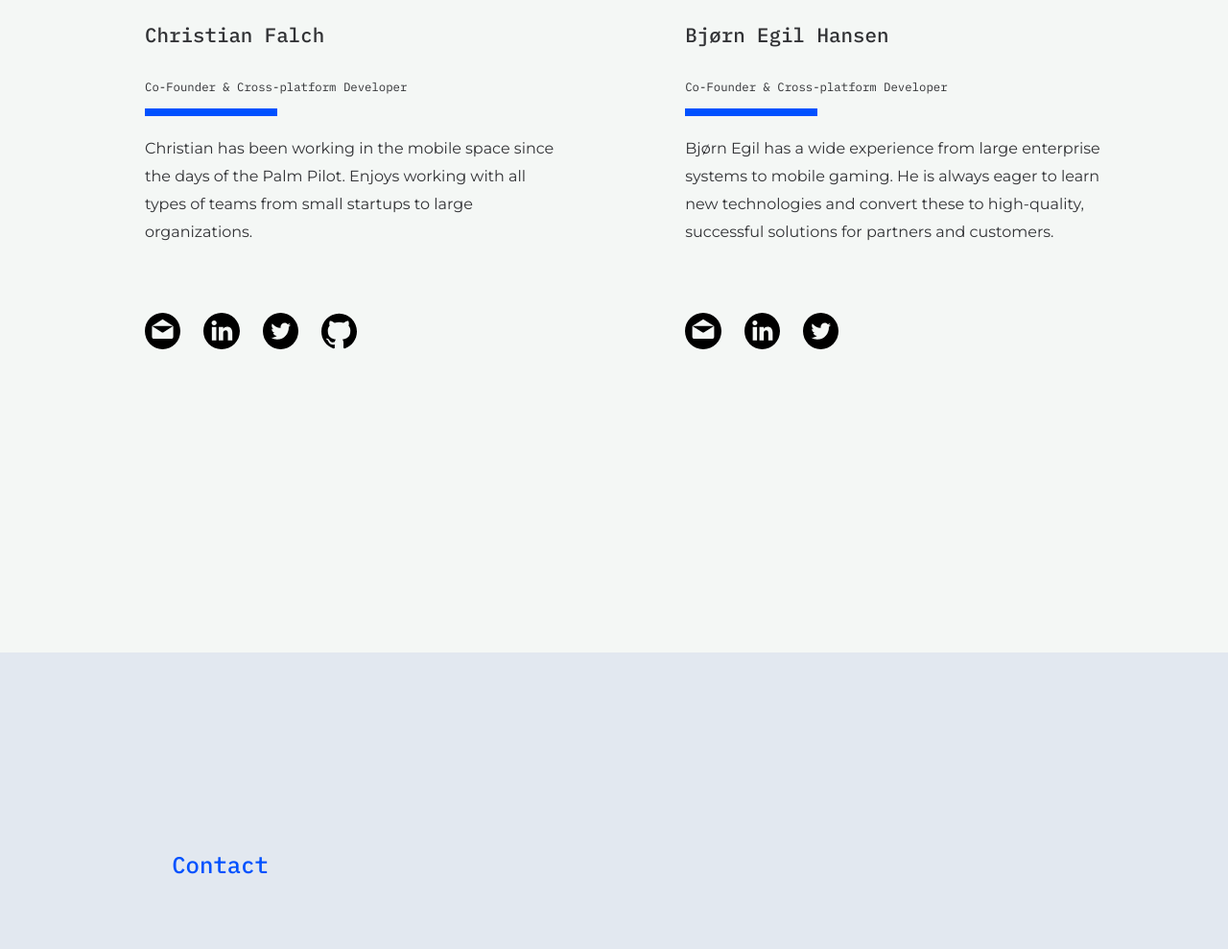
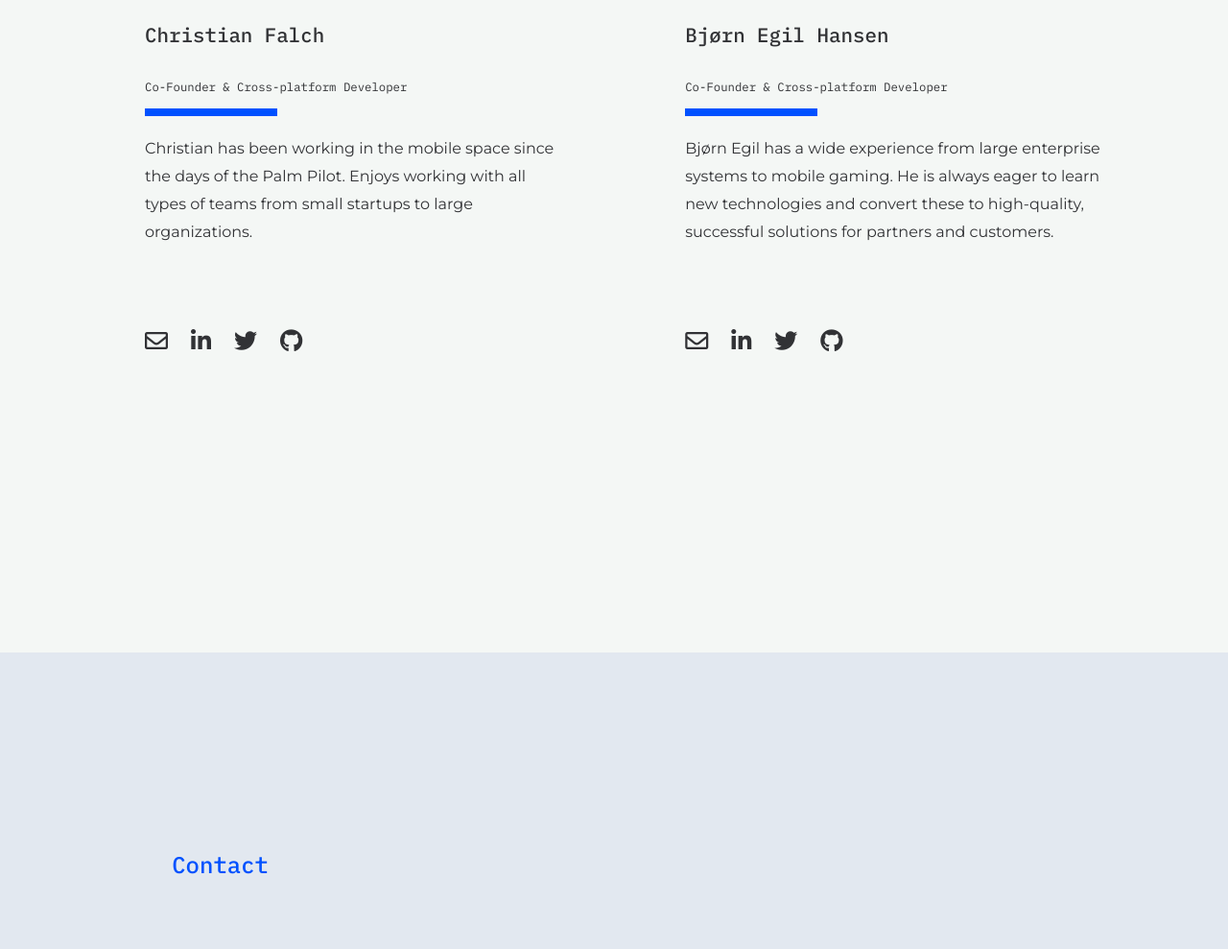
Before and after one commit to faridaalin/semester_project, a plain HTML site: page index.html in a window 1280 px wide. Shown: the part 4066-5055 px from the top of the page at 96% size. Drawn offline with Linux system fonts and the light colour scheme.

Commit message:
New font awesome icons added

```diff
--- a/css/stylesheet.css
+++ b/css/stylesheet.css
@@ -95,7 +95,7 @@ figcaption {
   text-decoration: none;
   font-weight: 500;
   padding-top: 1.5rem;
-  color: #313235;
+  color: #f4f7f5;
   font-size: 1rem;
 }
 
@@ -476,11 +476,6 @@ cite {
   padding-top: 4rem;
 }
 
-.social-media img {
-  width: 7%;
-  cursor: pointer;
-}
-
 .about p {
   padding-top: 20px;
   padding-bottom: 20px;
@@ -539,6 +534,14 @@ cite {
 
 .social-media {
   padding: 2% 5%;
+}
+.social-media i, .footer-icons i {
+  font-size: 1.5rem;
+  color: #313235;
+  transition: color 0.3s ease-in;
+}
+.social-media i:hover, .footer-icons i:hover {
+  color: #0051ff;
 }
 /* END aboutus */
 
@@ -647,13 +650,6 @@ footer p {
     .profile-img {
       width: 30%;
     }
-
-    .social-media img {
-      width: 6%;
-    }
-
-
-
 
     /* footer */
     footer {
@@ -946,10 +942,6 @@ footer p {
       position: absolute;
       bottom: 0;
     }
-
-    .social-media img {
-      width: 9%;
-    }
     /* END aboutus */
 
 
--- a/index.html
+++ b/index.html
@@ -203,13 +203,10 @@
                                     with all types of teams from small startups to large organizations.</p>
 
                                 <div class="social-media">
-                                    <a href="mailto:christian@framx.no"><img src="img/email.svg" alt="mail icon"></a>
-                                    <a href="https://www.linkedin.com/in/christianfalch/" target="blank"><img
-                                            src="img/linkedin.svg" alt="linkedin icon"></a>
-                                    <a href="https://twitter.com/chrfalch" target="blank"><img src="img/twitter.svg"
-                                            alt="Twitter icon"></a>
-                                    <a href="https://github.com/chrfalch" target="blank"><img src="img/github.svg"
-                                            alt="Github icon"></a>
+                                    <a href="mailto:christian@framx.no"><i class="far fa-envelope"></i></a>
+                                    <a href="https://www.linkedin.com/in/christianfalch/" target="blank"><i class="fab fa-linkedin-in"></i></a>
+                                    <a href="https://twitter.com/chrfalch" target="blank"><i class="fab fa-twitter"></i></a>
+                                    <a href="https://github.com/chrfalch" target="blank"><i class="fab fa-github"></i></a>
                                 </div>
                             </div>
                         </div>
@@ -228,11 +225,10 @@
                                     solutions for
                                     partners and customers.</p>
                                 <div class="social-media">
-                                    <a href="mailto:bjorn.egil@framx.no"><img src="img/email.svg" alt="mail icon"></a>
-                                    <a href="https://www.linkedin.com/in/bjornegilhansen/" target="blank"><img
-                                            src="img/linkedin.svg" alt="Linkedin icon"></a>
-                                    <a href="https://twitter.com/bjorn_egil" target="blank"><img src="img/twitter.svg"
-                                            alt="Twitter icon"></a>
+                                    <a href="mailto:bjorn.egil@framx.no"><i class="far fa-envelope"></i></a>
+                                    <a href="https://www.linkedin.com/in/bjornegilhansen/" target="blank"><i class="fab fa-linkedin-in"></i></a>
+                                    <a href="https://twitter.com/bjorn_egil" target="blank"><i class="fab fa-twitter"></i></a>
+                                    <a href="#" target="blank"><i class="fab fa-github"></i></a>
                                 </div>
                             </div>
                         </div>
@@ -275,9 +271,11 @@
     <footer>
         <div class="footer-icons">
             <ul>
-                <li><a href="https://github.com/fram-x" target="blank"><img src="img/github.svg" alt="Github icon"></a>
+                <li><a href="https://github.com/fram-x" target="blank"><i class="fab fa-github"></i></a>
                 </li>
-                <li><a href="https://twitter.com/fram_x" target="blank"><img src="img/twitter.svg" alt="Twitter icon"></a> </li>
+                <li>
+                    <a href="https://twitter.com/fram_x" target="blank"><i class="fab fa-twitter"></i></a>
+                </li>
             </ul>
         </div>
         <p>All rights reserved &copy; Fram X</p>
```
